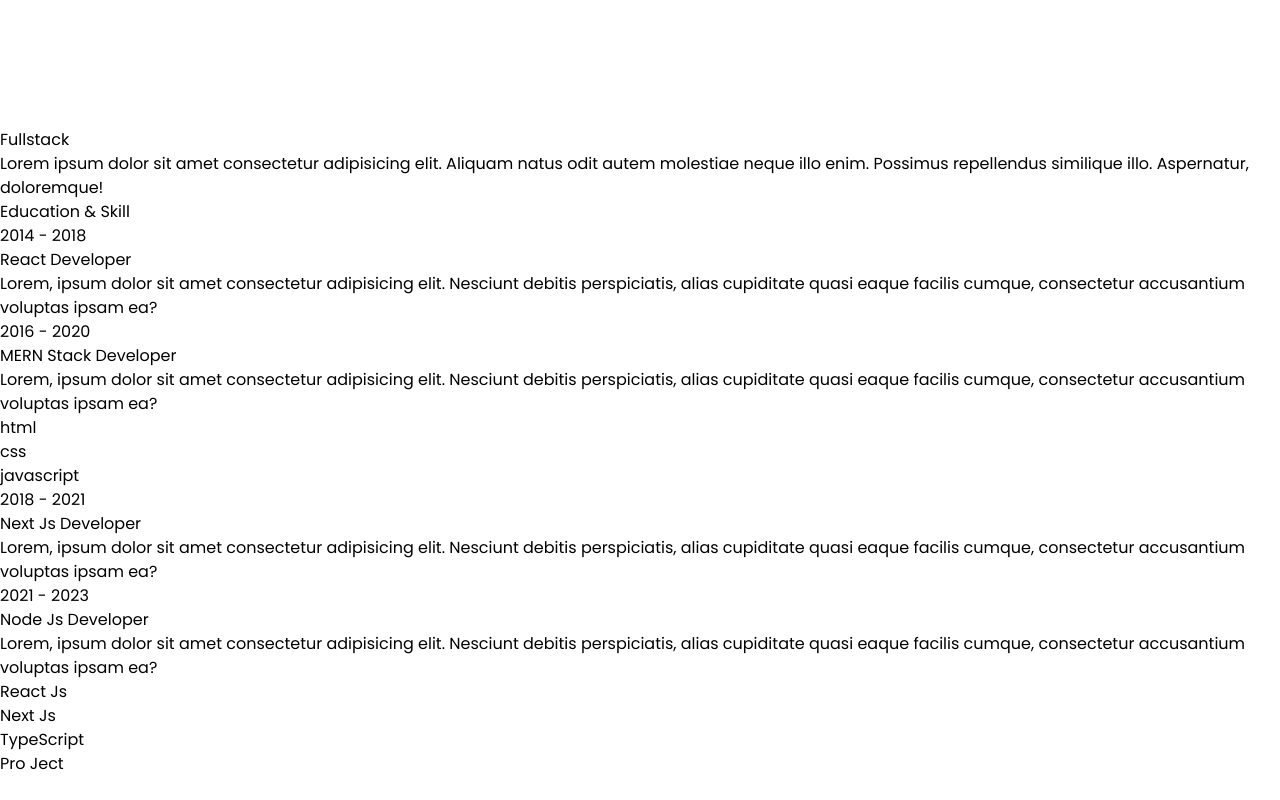
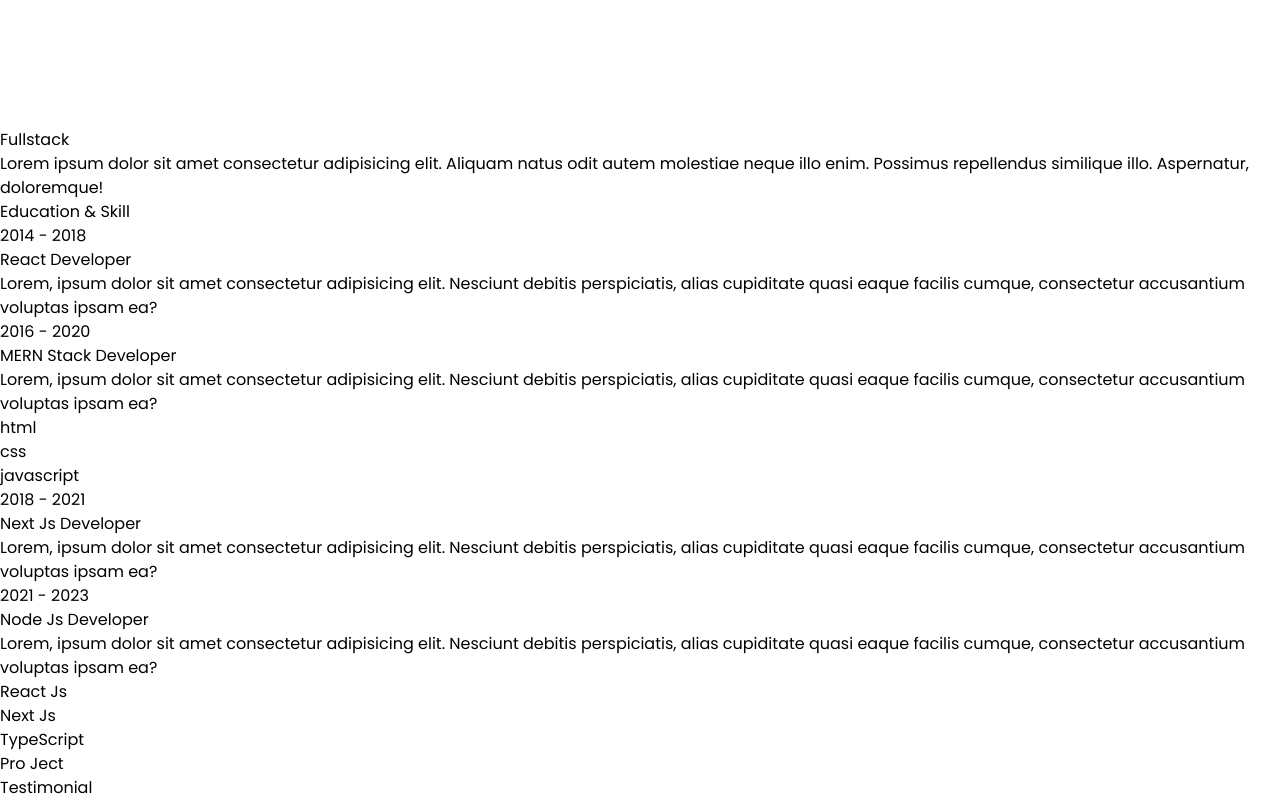
Before and after one commit to AleksandrKompanetc/portfolio-website, a Next.js app: page / in a window 1280 px wide. Shown: the part 7316-8116 px from the top of the page. Before the commit the page ends 8092 px from the top, so only its background shows below. Built offline with nearby package versions, Linux system fonts and the light colour scheme.

Commit message:
adding component Testimonial

```diff
--- /dev/null
+++ b/Components/Testimonal.tsx
@@ -0,0 +1,9 @@
+import Reacr from 'react'
+
+const Testimonial = () => {
+  return (
+    <div>Testimonial</div>
+  )
+}
+
+export default Testimonial
--- a/pages/index.tsx
+++ b/pages/index.tsx
@@ -6,6 +6,7 @@ import About from '@/Components/About';
 import Services from '@/Components/Services';
 import Skills from '@/Components/Skills';
 import Projects from '@/Components/Projects';
+import Testimonial from '@/Components/Testimonal';
 
 const HomePage = () => {
   const [nav, setNav] = useState(false)
@@ -25,6 +26,7 @@ const HomePage = () => {
           <Services />
           <Skills />
           <Projects />
+          <Testimonial />
         </div>
       </div>
     </div>
```
